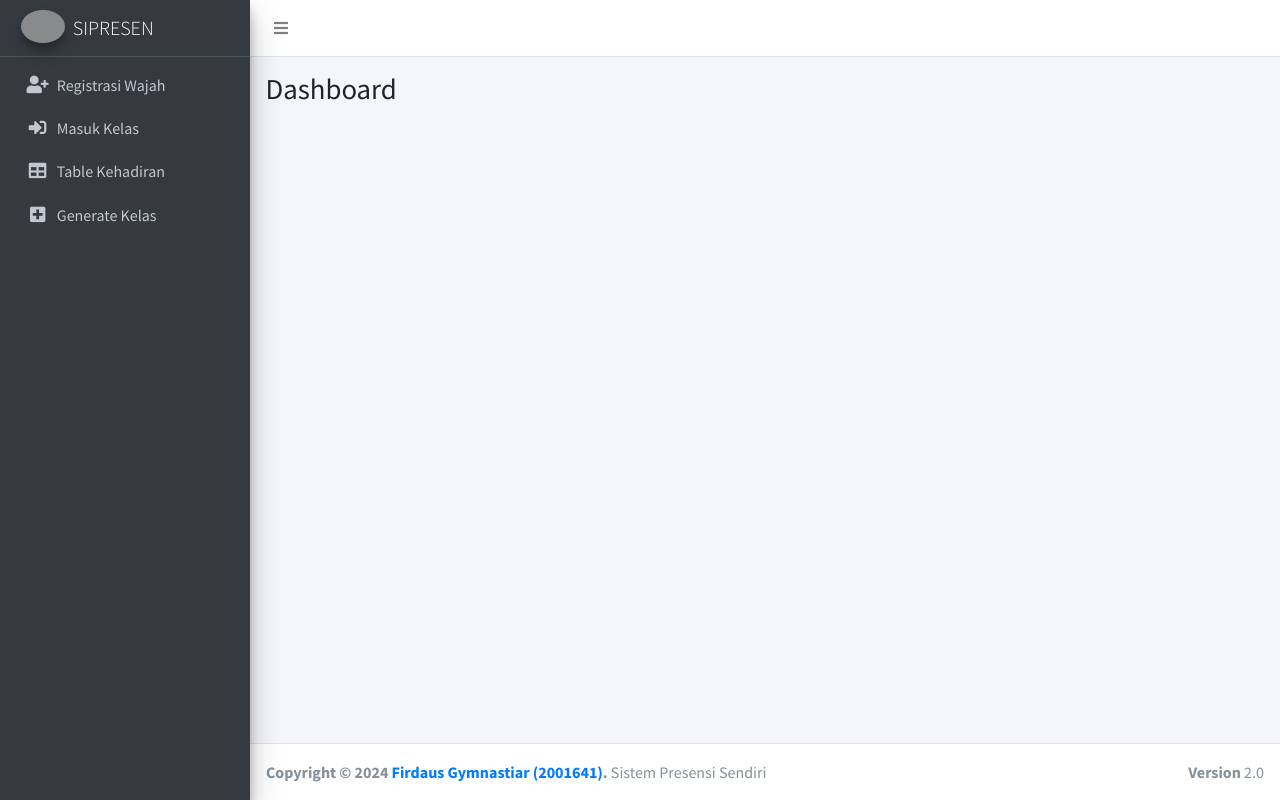
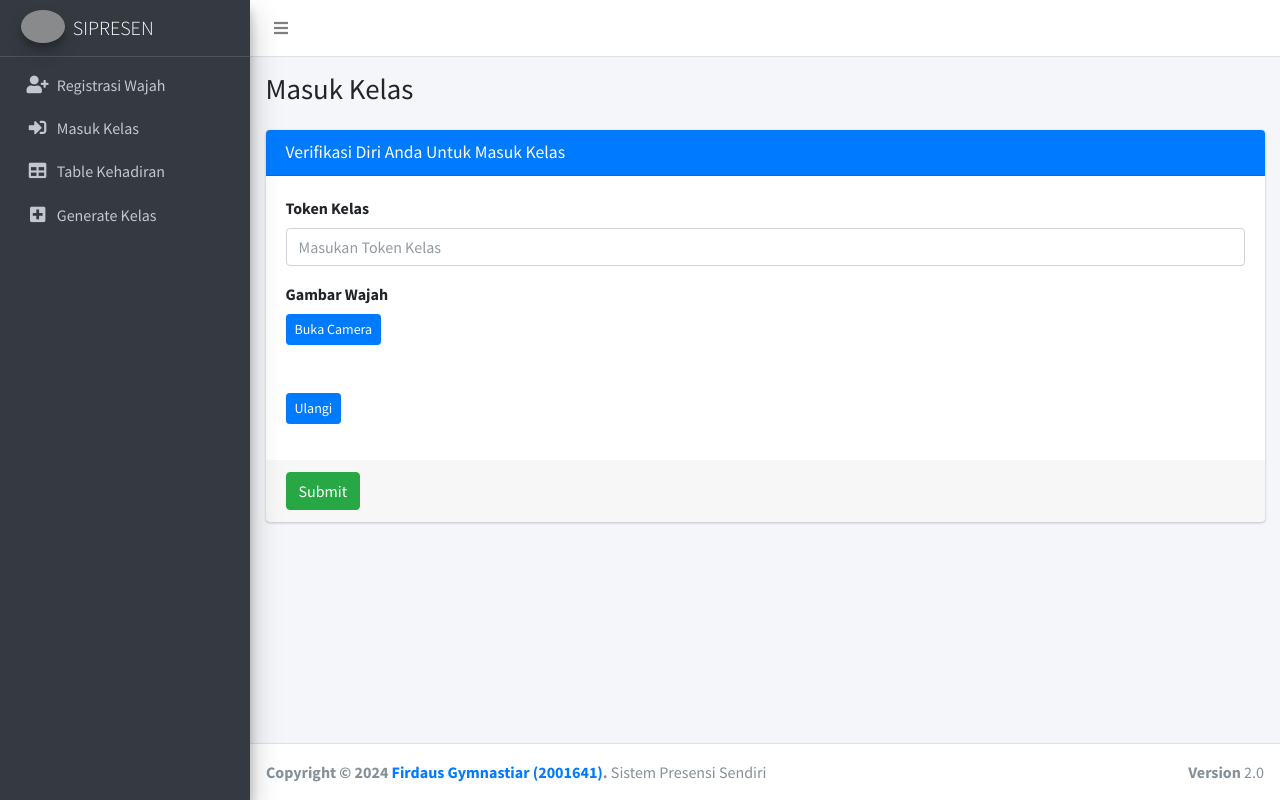
Before and after one commit to firdausgymnastiar/project-skripsi, a Flask app: template templates/login.html in a window 1280 px wide. Run offline with Flask 3, Linux system fonts and the light colour scheme; the template is opened without the code that fills it, so the values that code supplies are empty; some libraries are stand-ins or nearby versions; grey boxes are pictures that could not be loaded.

Commit message:
fitur login

```diff
--- /dev/null
+++ b/static/js/login.js
@@ -0,0 +1,154 @@
+const formLogin = document.getElementById("formLogin")
+// Menangkap elemen input dan tombol
+const gambarWajah = document.getElementById("gambarWajah")
+const cameraButton = document.getElementById("cameraButton")
+const ulangiCamera = document.getElementById("ulangiCamera")
+const preview = document.getElementById("preview")
+
+var token = document.getElementById("tokenKelas")
+
+async function sendToServer() {
+  const formData = new FormData(formLogin)
+
+  // Tampilkan overlay saat memulai submit form
+  document.getElementById("overlay").style.display = "flex"
+
+  const response = await fetch("/loginkelas", {
+    method: "POST",
+    body: formData,
+  })
+  const responseData = await response.json()
+  try {
+    if (response.ok && responseData.success) {
+      displayAlert(responseData)
+    } else {
+      // Jika permintaan gagal atau respons dari Flask menunjukkan kegagalan
+      displayAlert(responseData.error_message || responseData)
+    }
+  } catch (error) {
+    // Jika terjadi kesalahan dalam melakukan permintaan
+    displayAlert("Terjadi kesalahan dalam mengirim permintaan")
+    console.error("Error:", error)
+  }
+}
+
+formLogin.addEventListener("submit", function (event) {
+  event.preventDefault()
+  sendToServer()
+})
+
+// Menambahkan event listener untuk tombol
+cameraButton.addEventListener("click", function () {
+  // Membuka kamera saat tombol ditekan
+  gambarWajah.click()
+})
+// Menambahkan event listener untuk tombol
+ulangiCamera.addEventListener("click", function () {
+  // Membuka kamera saat tombol ditekan
+  gambarWajah.click()
+})
+// Menambahkan event listener ketika gambar dipilih
+gambarWajah.addEventListener("change", function () {
+  // Memastikan ada file yang dipilih
+  if (gambarWajah.files && gambarWajah.files[0]) {
+    cameraButton.style.display = "none"
+    ulangiCamera.style.display = "block"
+    const reader = new FileReader()
+    reader.onload = function (e) {
+      // Menampilkan gambar yang dipilih sebagai preview
+      preview.src = e.target.result
+    }
+    // Membaca file gambar yang dipilih sebagai URL data
+    reader.readAsDataURL(gambarWajah.files[0])
+  }
+})
+
+// Fungsi untuk menampilkan SweetAlert berdasarkan pesan dari server
+function displayAlert(responseData) {
+  let message = responseData.message // Mengambil nilai dari kunci 'message'
+  let name = responseData.name // Mengambil nilai dari kunci 'nim'
+
+  let alertTitle, alertIcon, alertText
+
+  // Menyesuaikan judul dan ikon berdasarkan pesan dari server
+  switch (message) {
+    case "No file part":
+      alertTitle = "File Gambar Tidak Ada!"
+      alertIcon = "error"
+      alertText = "Mohon ambil gambar terlebih dahulu!"
+      break
+    case "you are not registered yet":
+      alertTitle = "Wajah Anda Belum Terdaftar!"
+      alertIcon = "error"
+      alertText = "Mohon lakukan registrasi wajah terlebih dahulu!"
+      break
+    case "there is no one face detected":
+      alertTitle = "Wajah Tidak Terdeteksi!"
+      alertIcon = "error"
+      alertText = "Wajah anda tidak terdeteksi, mohon ulangi!"
+      break
+    case "picture is not clear":
+      alertTitle = "Gambar Kurang Jelas!"
+      alertIcon = "error"
+      alertText = "Mohon ulangi dengan gambar yang lebih jelas!!"
+      break
+    case "More than 1 face detected":
+      alertTitle = "Terdeteksi Lebih Dari 1 Wajah!"
+      alertIcon = "error"
+      alertText = "Mohon ambil gambar hanya 1 wajah saja!"
+      break
+    case "No selected file":
+      alertTitle = "Gambar Tidak Dipilih!"
+      alertIcon = "error"
+      alertText = "Mohon pilih gambar terlebih dahulu!"
+      break
+    case "Missing required data":
+      alertTitle = "Formulir Tidak Lengkap!"
+      alertIcon = "error"
+      alertText = "Mohon isi formulir dengan lengkap!"
+      break
+    case "gada didaftar db!":
+      alertTitle = "Error!"
+      alertIcon = "error"
+      alertText = "Wajah terdaftar tetapi tidak tersedia di database"
+      break
+    case "successfull":
+      alertTitle = "Login Berhasil"
+      alertIcon = "success"
+      alertText = `Selamat Datang ${name}!`
+      break
+    case "Terjadi kesalahan dalam mengirim permintaan":
+      alertTitle = "Error!"
+      alertIcon = "error"
+      alertText = "Terjadi kesalahan dalam mengirim permintaan"
+      break
+    case "form kosong":
+      alertTitle = "Error!"
+      alertIcon = "error"
+      alertText = "Form kosong / terjadi kesalahan, mohon ulangi!"
+      break
+    case "fake":
+      alertTitle = "Terindikasi Palsu!"
+      alertIcon = "error"
+      alertText = "Mohon ulangi dengan wajah yang asli!"
+      break
+    default:
+      alertTitle = "Error!"
+      alertIcon = "error"
+      alertText = "Terjadi kesalahan saat menyimpan data"
+      break
+  }
+
+  // Menampilkan SweetAlert
+  Swal.fire({
+    icon: alertIcon,
+    title: alertTitle,
+    text: alertText,
+    allowOutsideClick: false, // Mengizinkan menutup alert dengan mengklik di luar kotak alert
+  }).then((result) => {
+    // Setelah mengklik tombol "OK"
+    if (result.isConfirmed) {
+      window.location.href = "/login"
+    }
+  })
+}
--- a/templates/login.html
+++ b/templates/login.html
@@ -1,5 +1,4 @@
 {% include 'header.html' %}
-
 <!-- Content Wrapper. Contains page content -->
 <div class="content-wrapper">
     <!-- Content Header (Page header) -->
@@ -7,24 +6,70 @@
         <div class="container-fluid">
             <div class="row mb-2">
                 <div class="col-sm-6">
-                    <h1 class="m-0">Dashboard</h1>
-                </div>
+                    <h1 class="m-0">Masuk Kelas</h1>
+                </div><!-- /.col -->
             </div><!-- /.row -->
         </div><!-- /.container-fluid -->
     </div>
     <!-- /.content-header -->
-
     <!-- Main content -->
     <section class="content">
         <div class="container-fluid">
-            <!-- Small boxes (Stat box) -->
-            <div class="row">
-                <div class="col-lg-3 col-6">
+            <!-- general form elements -->
+            <div class="card card-primary">
+                <div class="card-header">
+                    <h3 class="card-title">Verifikasi Diri Anda Untuk Masuk Kelas</h3>
+                </div>
+                <!-- /.card-header -->
+                <!-- form start -->
+                <form role="form" id="formLogin" action="/loginkelas" method="POST">
+                    <div class="card-body">
+                        <div class="form-group">
+                            <label for="tokenKelas">Token Kelas</label>
+                            <input type="text" class="form-control" id="tokenKelas" name="tokenKelas"
+                                placeholder="Masukan Token Kelas">
+                        </div>
+                        <div class="form-group">
+                            <label for="gambarWajah">Gambar Wajah</label>
+                            <br>
+                            <button id="cameraButton" type="button"
+                                class="btn btn-primary btn-sm d-grid gap-2 d-md-block">
+                                Buka Camera
+                            </button>
+                            <br>
+                            <input type="file" class="form-control" accept="image/*" capture="camera" id="gambarWajah"
+                                name="gambarWajah" placeholder="Masukan gambar Wajah Anda" style="display: none;">
+                            <img id="preview" style="max-width: 300px; max-height: 300px;" style="display: none;">
+                            <br>
+                            <button id="ulangiCamera" style="display: none;" type="button"
+                                class="btn btn-primary btn-sm d-grid gap-2 d-md-block">Ulangi</button>
+                        </div>
 
-                </div>
+                    </div>
+
+                    <div class="card-footer">
+                        <button type="submit" class="btn btn-success" id="submitButton">
+                            <span id="submitText">Submit</span>
+                        </button>
+                    </div>
+
+                    <!-- Overlay -->
+                    <div class="overlay" id="overlay" style="display: none;">
+                        <div class="spinner-border text-light" role="status">
+                            <span class="sr-only">Loading...</span>
+                        </div>
+                    </div>
+
+                </form>
+
             </div>
-        </div>
+
+
+        </div><!-- /.container-fluid -->
     </section>
+    <!-- /.content -->
 </div>
 
+<script src="{{ url_for('static', filename='js/login.js') }}"></script>
+
 {% include 'footer.html' %}
--- a/web.py
+++ b/web.py
@@ -69,15 +69,9 @@
     value = prediction[0][label]/2
     return label
 
-def process_image(file):
-    img_np = np.fromstring(file.read(), np.uint8)
-    img_cv = cv2.imdecode(img_np, cv2.IMREAD_COLOR)
-    return img_cv
-
 def face_processing(img_cv):
 
     image = cv2.imdecode(img_cv, cv2.IMREAD_COLOR)
-    # image = process_image(img_cv)
     model_path = "models/res10_300x300_ssd_iter_140000.caffemodel"
     prototxt_path = "models/deploy.prototxt.txt"
 
@@ -219,7 +213,82 @@
 
 @app.route('/login')
 def login():
-    return render_template('login.html',menu='login')
+     # Mendeteksi apakah perangkat adalah perangkat mobile
+    user_agent = request.headers.get('User-Agent').lower()
+    is_mobile = any(mobile in user_agent for mobile in ['iphone', 'android', 'blackberry', 'opera mini', 'windows mobile'])
+    if is_mobile:
+        return render_template('login.html',menu='login')
+    else:
+        return render_template('mobile-only.html')
+@app.route("/loginkelas", methods=["POST", "GET"])
+def loginkelas():
+    try:
+        if 'gambarWajah' not in request.files:
+            return jsonify({'success': False, 'message': 'No file part'})
+
+        token = request.form.get('tokenKelas')
+        file = request.files['gambarWajah']
+
+        img_np = np.fromstring(file.read(), np.uint8)
+        # img_cv = cv2.imdecode(img_np, cv2.IMREAD_COLOR)
+        face_verify = face_processing(img_np)
+
+
+        if face_verify == "you are not registered yet":
+            response = {'success': False, 'message': 'you are not registered yet'}
+            return jsonify(response), 400
+        if face_verify == "More than 1 face detected":
+            response = {'success': False, 'message': 'More than 1 face detected'}
+            return jsonify(response), 400
+        if face_verify == "there is no one face detected":
+            response = {'success': False, 'message': 'there is no one face detected'}
+            return jsonify(response), 400
+        if face_verify == "picture is not clear":
+            response = {'success': False, 'message': 'picture is not clear'}
+            return jsonify(response), 400
+        if face_verify == "fake":
+            response = {'success': False, 'message': 'fake'}
+            return jsonify(response), 400
+
+        if file.filename == '':
+            return jsonify({'success': False, 'message': 'No selected file'})
+
+        if token and file and allowed_file(file.filename) and face_verify:  # Memastikan semua data diterima
+            img_login = face_verify.split('\\')[1]
+
+            try:
+                cur = mysql.connection.cursor()
+                query = "SELECT name From students_registered WHERE file LIKE %s"
+                cur.execute(query, (img_login,))
+                # Mengambil hasil query
+                data = cur.fetchall() #type data tuple
+                cur.close()
+                if data is not None:
+                    namalengkap = str(data[0])
+                    panggilan = namalengkap.split("'")[1]
+                    filename = secure_filename(str(panggilan) + "_login_" + str(token)) + ".jpg"  # Ganti ekstensi sesuai kebutuhan
+
+                    uploads_folder = os.path.join(os.getcwd(), 'static', 'upload/img_login')
+
+                    file_path = os.path.join(uploads_folder, filename)  # Path penyimpanan file
+                    with open(file_path, 'wb') as f:  # Mode 'wb' untuk menyimpan dalam mode biner
+                        f.write(img_np)  # Menulis konten byte ke file
+
+                    response = {'success': True, 'message': 'successfull', 'name': panggilan}
+                    return jsonify(response)
+                else:
+                    response = {'success': False, 'message': 'gada didaftar db!'}
+                    return jsonify(response)
+            except Exception as e:
+                response = {'success': False, 'message': str(e)}
+                return jsonify(response), 500
+        else:
+            response = {'success': False, 'message': 'Missing required data'}
+            return jsonify(response), 400  # Mengembalikan kode status 400 (Bad Request) jika data yang diperlukan tidak ditemukan
+    except:
+        response = {'success': False, 'message': 'form kosong'}
+        return jsonify(response), 400
+
 @app.route('/table')
 def table():
     return render_template('table.html',menu='table')
```
Also changed, not shown: static/upload/img_login/Firdaus_Gymnastiar_login_123.jpg (added), static/upload/img_login/Firdaus_Gymnastiar_login_1234.jpg (added).
